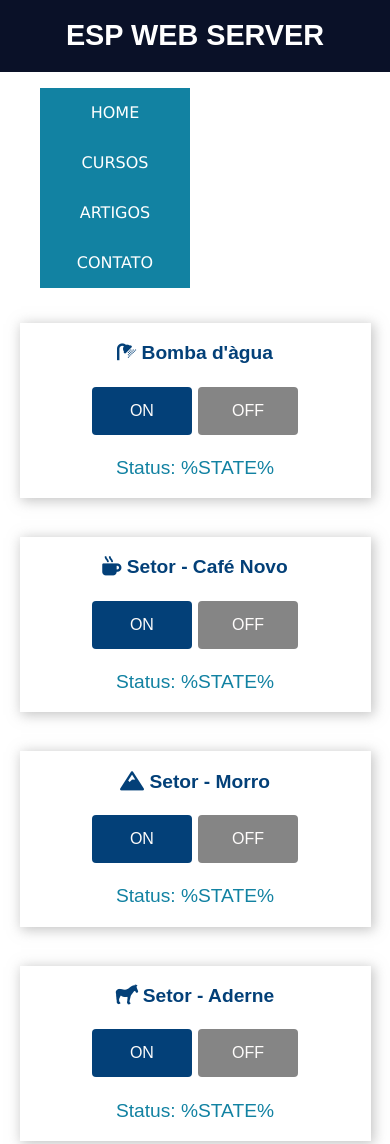
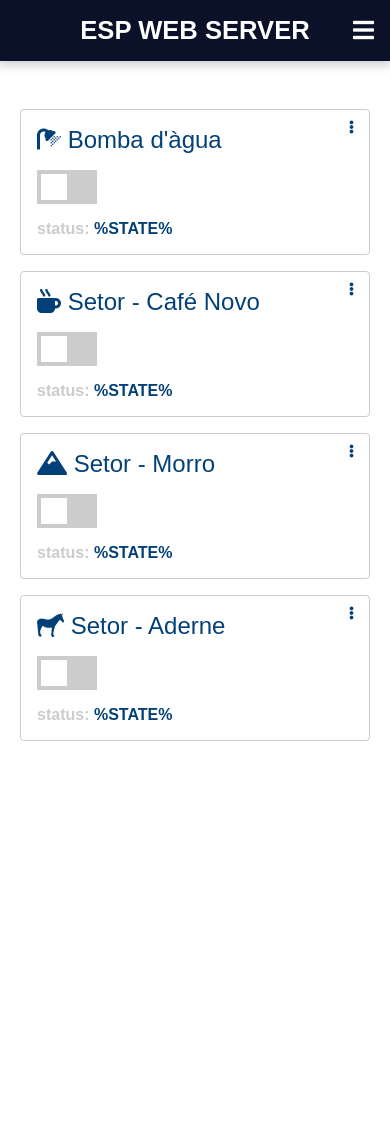
Before and after one commit to jordhanfelix/esp32, a plain HTML site: page data/index.html in a window 390 px wide. Shown: the top 1144 px of the page. After the commit the page ends 844 px from the top, so only its background shows below. Drawn offline with Linux system fonts and the light colour scheme.

Commit message:
Tela inicial finalizada. Pendente modal.

```diff
--- a/data/dropdown-menu.css
+++ /dev/null
@@ -1,56 +0,0 @@
-
-.dropdown-menu {
-    display: flex;
-    gap: 2px;
-    font-family: Verdana, Geneva, Tahoma, sans-serif;
-    display: block;
-
-}
-
-.dropdown-menu li {
-    width: 150px;
-    height: 50px;
-    list-style: none;
-}
-
-.dropdown-menu a {
-    display: block;
-    background-color: #1282A2;
-    width: 100%;
-    height: 100%;
-    color: white;
-    text-decoration: none;
-    display: flex;
-    justify-content: center;
-    align-items: center;
-    font-size: 1rem;
-    transition: all .2s linear;
-}
-
-.dropdown-menu li:hover>a {
-    background-color: #0A1128;
-    color: white;
-}
-
-.dropdown-menu li:hover>.dropdown-submenu {
-    display: block;
-}
-
-.dropdown-submenu {
-    margin-top: 1px;
-    display: none;
-}
-
-.dropdown-submenu a {
-    background-color: #00000080;
-    width: 150%;
-    display: flex;
-    justify-content: flex-start;
-    padding-left: 20px;
-    font-size: .8rem;
-    border-left: 8px solid transparent;
-}
-
-.dropdown-submenu li:hover>a {
-    border-left: 8px solid black;
-}
--- a/data/index.html
+++ b/data/index.html
@@ -4,78 +4,131 @@
 <head>
     <title>ESP WEB SERVER</title>
     <meta name="viewport" content="width=device-width, initial-scale=1">
-  <link rel="stylesheet" type="text/css" href="style.css">
     <link rel="icon" type="image/png" href="favicon.png">
+
+    <link rel="stylesheet" href="./styles/index.css">
     <link rel="stylesheet" href="https://use.fontawesome.com/releases/v5.7.2/css/all.css"
         integrity="sha384-fnmOCqbTlWIlj8LyTjo7mOUStjsKC4pOpQbqyi7RrhN7udi9RwhKkMHpvLbHG9Sr" crossorigin="anonymous">
-
-  <link rel="stylesheet" href="dropdown-menu.css">
 </head>
 
 <body>
-  <div class="topnav">
+    <header class="header">
+        <div class="navbar">
             <h1>ESP WEB SERVER</h1>
         </div>
-  <nav>
-    <ul class="dropdown-menu">
-      <li><a href="#">HOME</a></li>
-      <li> <a href="#">CURSOS </a> </li>
-      <li> <a href="#">ARTIGOS  </a>  </li>
+
+        <button id="menu-open">
+            <i class="fas fa-bars"></i>
+        </button>
+
+        <nav id="menu">
+            <ul>
+                <li>
+                    <button id="menu-close">
+                        <i class="fas fa-times"></i>
+                    </button>
+                </li>
+
+                <li><a href="/">HOME</a></li>
+                <li><a href="/data/wifimanager.html">CONFIGURAÇÕES</a></li>
+                <li><a href="#">CURSOS</a></li>
+                <li><a href="#">ARTIGOS</a></li>
                 <li><a href="#">CONTATO</a></li>
             </ul>
         </nav>
-  <div class="content">
-    <div class="card-grid">
-      <div class="card">
-        <p class="card-title"><i class="fas fa-shower"></i> Bomba d'àgua</p>
-        <p>
-          <a href="on"><button class="button-on">ON</button></a>
-          <a href="off"><button class="button-off">OFF</button></a>
-        </p>
-        <p class="state">Status: %STATE%</p>
+    </header>
+
+    <div id="controls" class="controls">
+        <div data-pin="pin01" class="control">
+            <button class="control-trigger">
+                <i class="fas fa-ellipsis-v"></i>
+            </button>
+
+            <div class="control-title">
+                <i class="fas fa-shower"></i> Bomba d'àgua
+            </div>
+
+            <div class="control-wrapper">
+                <label class="switch">
+                    <input type="checkbox">
+                    <span class="slider"></span>
+                </label>
+
+                <div class="control-state-wrapper">
+                    <span>status:</span>
+                    <div class="control-state">%STATE%</div>
                 </div>
             </div>
         </div>
 
-  <div class="content">
-    <div class="card-grid">
-      <div class="card">
-        <p class="card-title"><i class="fas fa-mug-hot"></i> Setor - Café Novo</p>
-        <p>
-          <a href="on"><button class="button-on">ON</button></a>
-          <a href="off"><button class="button-off">OFF</button></a>
-        </p>
-        <p class="state">Status: %STATE%</p>
+        <div data-pin="pin02" class="control">
+            <button class="control-trigger">
+                <i class="fas fa-ellipsis-v"></i>
+            </button>
+
+            <div class="control-title">
+                <i class="fas fa-mug-hot"></i> Setor - Café Novo
+            </div>
+
+            <div class="control-wrapper">
+                <label class="switch">
+                    <input type="checkbox">
+                    <span class="slider"></span>
+                </label>
+
+                <div class="control-state-wrapper">
+                    <span>status:</span>
+                    <div class="control-state">%STATE%</div>
                 </div>
             </div>
         </div>
 
-  <div class="content">
-    <div class="card-grid">
-      <div class="card">
-        <p class="card-title"><i class="fas fa-mountain"></i> Setor - Morro</p>
-        <p>
-          <a href="on"><button class="button-on">ON</button></a>
-          <a href="off"><button class="button-off">OFF</button></a>
-        </p>
-        <p class="state">Status: %STATE%</p>
+        <div data-pin="pin03" class="control">
+            <button class="control-trigger">
+                <i class="fas fa-ellipsis-v"></i>
+            </button>
+
+            <div class="control-title">
+                <i class="fas fa-mountain"></i> Setor - Morro
+            </div>
+
+            <div class="control-wrapper">
+                <label class="switch">
+                    <input type="checkbox">
+                    <span class="slider"></span>
+                </label>
+
+                <div class="control-state-wrapper">
+                    <span>status:</span>
+                    <div class="control-state">%STATE%</div>
                 </div>
             </div>
         </div>
 
-  <div class="content">
-    <div class="card-grid">
-      <div class="card">
-        <p class="card-title"><i class="fab fa-sticker-mule"></i> Setor - Aderne</p>
-        <p>
-          <a href="on"><button class="button-on">ON</button></a>
-          <a href="off"><button class="button-off">OFF</button></a>
-        </p>
-        <p class="state">Status: %STATE%</p>
+        <div data-pin="pin04" class="control">
+            <button class="control-trigger">
+                <i class="fas fa-ellipsis-v"></i>
+            </button>
+
+            <div class="control-title">
+                <i class="fab fa-sticker-mule"></i> Setor - Aderne
+            </div>
+
+            <div class="control-wrapper">
+                <label class="switch">
+                    <input type="checkbox">
+                    <span class="slider"></span>
+                </label>
+
+                <div class="control-state-wrapper">
+                    <span>status:</span>
+                    <div class="control-state">%STATE%</div>
+                </div>
             </div>
         </div>
     </div>
 
+    <script src="./scripts/index.js"></script>
 </body>
 
 </html>
--- a/data/style.css
+++ /dev/null
@@ -1,109 +0,0 @@
-html {
-  font-family: Arial, Helvetica, sans-serif;
-  display: inline-block;
-  text-align: center;
-}
-
-h1 {
-  font-size: 1.8rem;
-  color: white;
-}
-
-p {
-  font-size: 1.4rem;
-}
-
-.topnav {
-  overflow: hidden;
-  background-color: #0A1128;
-}
-
-body {
-  margin: 0;
-}
-
-.content {
-  padding: 5%;
-}
-
-.card-grid {
-  max-width: 800px;
-  margin: 0 auto;
-  display: grid;
-  grid-gap: 2rem;
-  grid-template-columns: repeat(auto-fit, minmax(300px, 1fr));
-}
-
-.card {
-  background-color: white;
-  box-shadow: 2px 2px 12px 1px rgba(140,140,140,.5);
-}
-
-.card-title {
-  font-size: 1.2rem;
-  font-weight: bold;
-  color: #034078
-}
-
-input[type=submit] {
-  border: none;
-  color: #FEFCFB;
-  background-color: #034078;
-  padding: 15px 15px;
-  text-align: center;
-  text-decoration: none;
-  display: inline-block;
-  font-size: 16px;
-  width: 100px;
-  margin-right: 10px;
-  border-radius: 4px;
-  transition-duration: 0.4s;
-  }
-
-input[type=submit]:hover {
-  background-color: #1282A2;
-}
-
-input[type=text], input[type=number], select {
-  width: 50%;
-  padding: 12px 20px;
-  margin: 18px;
-  display: inline-block;
-  border: 1px solid #ccc;
-  border-radius: 4px;
-  box-sizing: border-box;
-}
-
-label {
-  font-size: 1.2rem;
-}
-.value{
-  font-size: 1.2rem;
-  color: #1282A2;
-}
-.state {
-  font-size: 1.2rem;
-  color: #1282A2;
-}
-button {
-  border: none;
-  color: #FEFCFB;
-  padding: 15px 32px;
-  text-align: center;
-  font-size: 16px;
-  width: 100px;
-  border-radius: 4px;
-  transition-duration: 0.4s;
-}
-.button-on {
-  background-color: #034078;
-}
-.button-on:hover {
-  background-color: #1282A2;
-}
-.button-off {
-  background-color: #858585;
-}
-.button-off:hover {
-  background-color: #252524;
-}
--- /dev/null
+++ b/data/styles/components/header.css
@@ -0,0 +1,15 @@
+/* NAVBAR */
+.navbar {
+    padding: 1rem;
+    background-color: var(--color-dark);
+    color: white;
+    font-size: 1rem;
+    text-align: center;
+    box-shadow: 0 2px 10px 2px rgba(0, 0, 0, .2);
+}
+
+@media (max-width: 767px) {
+    .navbar {
+        font-size: .8rem;
+    }
+}
--- /dev/null
+++ b/data/styles/components/menu.css
@@ -0,0 +1,67 @@
+.header {
+    position: relative;
+}
+#menu-open, #menu-close {
+    position: absolute;
+    right: 3rem;
+    transform: translateY(-50%);
+    background-color: transparent;
+    padding: 0;
+    color: #fff;
+    font-size: 1.5rem;
+    cursor: pointer;
+}
+#menu-open {
+    top: 50%;
+}
+#menu-close {
+    top: 2rem;
+}
+#menu {
+    z-index: 1;
+    position: fixed;
+    top: 0;
+    right: -101%;
+    height: 100vh;
+    width: 100vw;
+    display: flex;
+    align-items: center;
+    justify-content: center;
+    background-color: var(--color-dark);;
+    padding: 3rem 1rem;
+    transition: right .6s;
+}
+#menu.open {
+    right: 0;
+}
+#menu ul {
+    display: flex;
+    flex-direction: column;
+    align-items: center;
+    gap: 3rem;
+    margin-top: -20vh;
+}
+#menu li {
+    list-style: none;
+}
+#menu a {
+    color: #fff;
+    font-size: 2rem;
+    text-decoration: none;
+    font-weight: bold;
+    letter-spacing: 3px;
+    border-bottom: 4px solid transparent;
+    transition: border-bottom .2s;
+}
+#menu a:hover {
+    border-bottom-color: #fff;
+}
+
+@media (max-width: 767px) {
+    #menu-open, #menu-close {
+        right: 1rem;
+    }
+    #menu ul {
+        margin-top: -10vh;
+    }
+}
--- /dev/null
+++ b/data/styles/components/switch.css
@@ -0,0 +1,46 @@
+.switch {
+    position: relative;
+    display: inline-block;
+    width: 60px;
+    height: 34px;
+}
+
+.switch input {
+    opacity: 0;
+    width: 0;
+    height: 0;
+}
+
+.slider {
+    position: absolute;
+    cursor: pointer;
+    top: 0;
+    left: 0;
+    right: 0;
+    bottom: 0;
+    background-color: #ccc;
+    transition: .2s;
+}
+
+.slider:before {
+    position: absolute;
+    content: "";
+    height: 26px;
+    width: 26px;
+    left: 4px;
+    bottom: 4px;
+    background-color: white;
+    transition: .2s;
+}
+
+input:checked + .slider {
+    background-color: var(--color-primary);
+}
+
+input:focus + .slider {
+    box-shadow: 0 0 1px var(--color-primary);
+}
+
+input:checked + .slider:before {
+    transform: translateX(26px);
+}
--- a/data/styles/geral.css
+++ b/data/styles/geral.css
@@ -1,18 +1,19 @@
+@import './components/header.css';
+@import './components/menu.css';
+
+
 * {
     padding: 0;
     margin: 0;
+    border: none;
     box-sizing: border-box;
 }
 
-html {
+:root {
+    --color-dark: #0A1128;
+    --color-primary: #034078;
+    --color-secondary: #1282A2;
+
     font-family: Arial, Helvetica, sans-serif;
     font-size: 16px;
 }
-
-.navbar {
-    padding: 15px;
-    background-color: #0A1128;
-    color: white;
-    font-size: 1rem;
-    text-align: center;
-}
--- /dev/null
+++ b/data/styles/index.css
@@ -0,0 +1,65 @@
+@import './geral.css';
+@import './components/switch.css';
+
+
+.controls {
+    width: 100%;
+    max-width: 1116px;
+    display: flex;
+    flex-wrap: wrap;
+    justify-content: center;
+    gap: 1rem;
+    color: var(--color-primary);
+    margin: 4rem auto;
+    padding: 1rem;
+}
+.controls .control {
+    position: relative;
+    width: 100%;
+    max-width: 350px;
+    border: 1px solid #ccc;
+    padding: 1rem;
+    border-radius: 4px;
+}
+.controls .control-trigger {
+    position: absolute;
+    top: .4rem;
+    right: .4rem;
+    height: 22px;
+    width: 22px;
+    display: flex;
+    align-items: center;
+    justify-content: center;
+    border-radius: 4px;
+    color: var(--color-primary);
+    background-color: transparent;
+    cursor: pointer;
+    transition: .2s;
+}
+.controls .control-trigger:hover {
+    color: #fff;
+    background-color: var(--color-primary);
+}
+.controls .control-title {
+    font-size: 1.5rem;
+    margin-bottom: 1rem;
+}
+.controls .control-wrapper {
+
+}
+.control-state-wrapper {
+    margin-top: 1rem;
+    font-weight: bold;
+}
+.control-state-wrapper span {
+    color: #ccc;
+}
+.controls .control-state {
+    display: inline;
+}
+
+@media (max-width: 767px) {
+    .controls {
+        margin: 2rem auto;
+    }
+}
```
Also changed, not shown: data/styles/wifimanager.css (+7 -4 lines), data/wifimanager.html (+0 -1 lines). Lines whose indentation alone changed are shown as unchanged.
